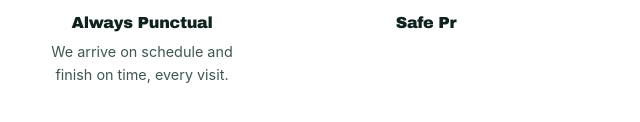
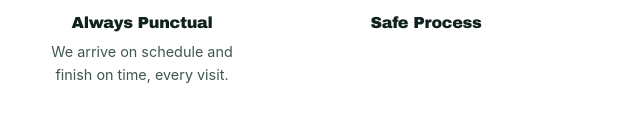
Before and after one commit to lordcash1/Pro-cleaning-professional-services-, a plain HTML site: page index.html in a window 1280 px wide. Shown: the part 4026-4148 px from the top of the page, 640-1280 px from the left. Drawn offline with Linux system fonts and the light colour scheme.

Commit message:
Update index.html

```diff
--- a/index.html
+++ b/index.html
@@ -462,4 +462,4 @@
       </div>
       <div class="why-card">
         <div class="why-num">🛡️</div>
-        <h3>Safe Pr
+        <h3>Safe Process
```
